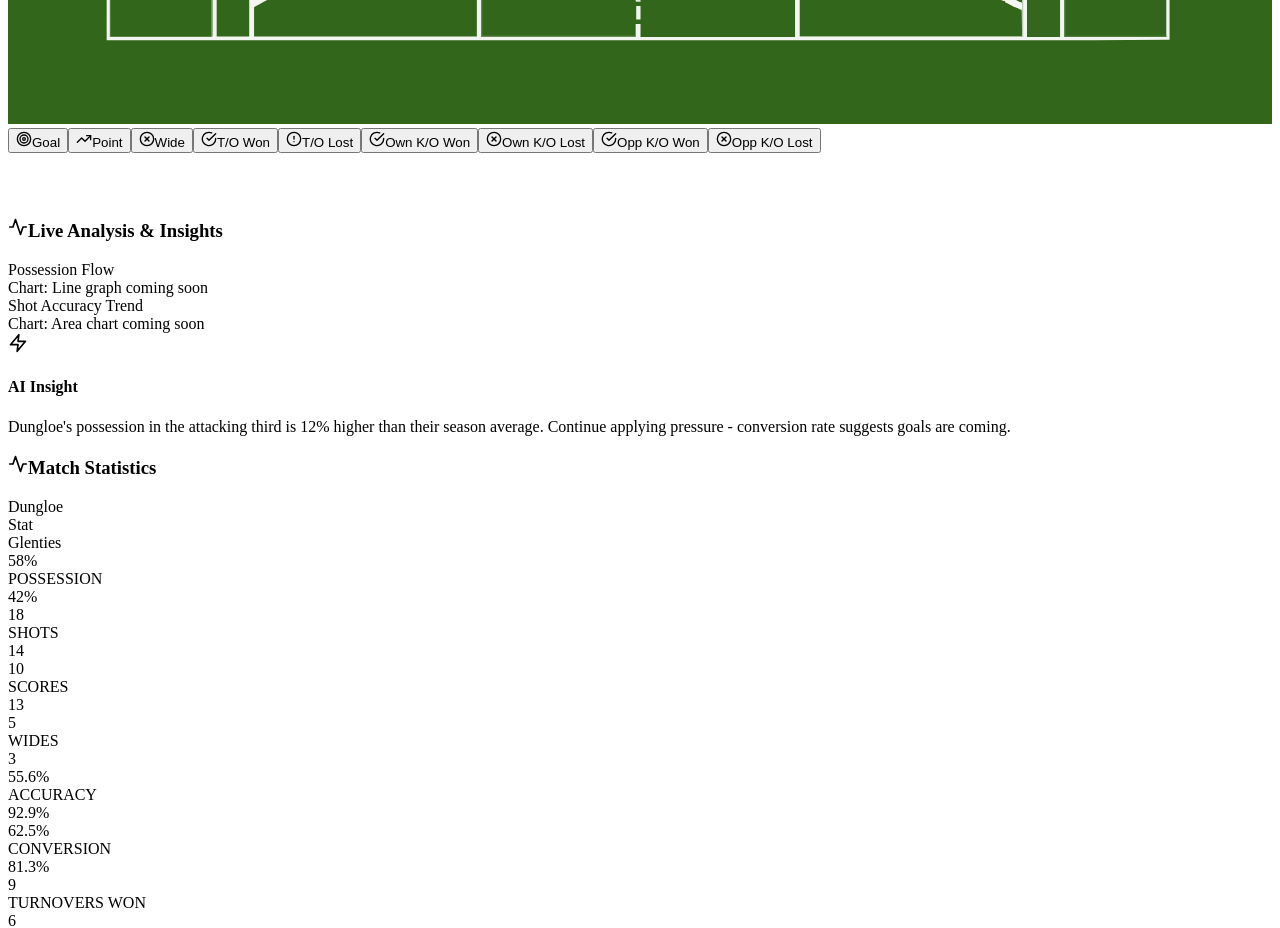
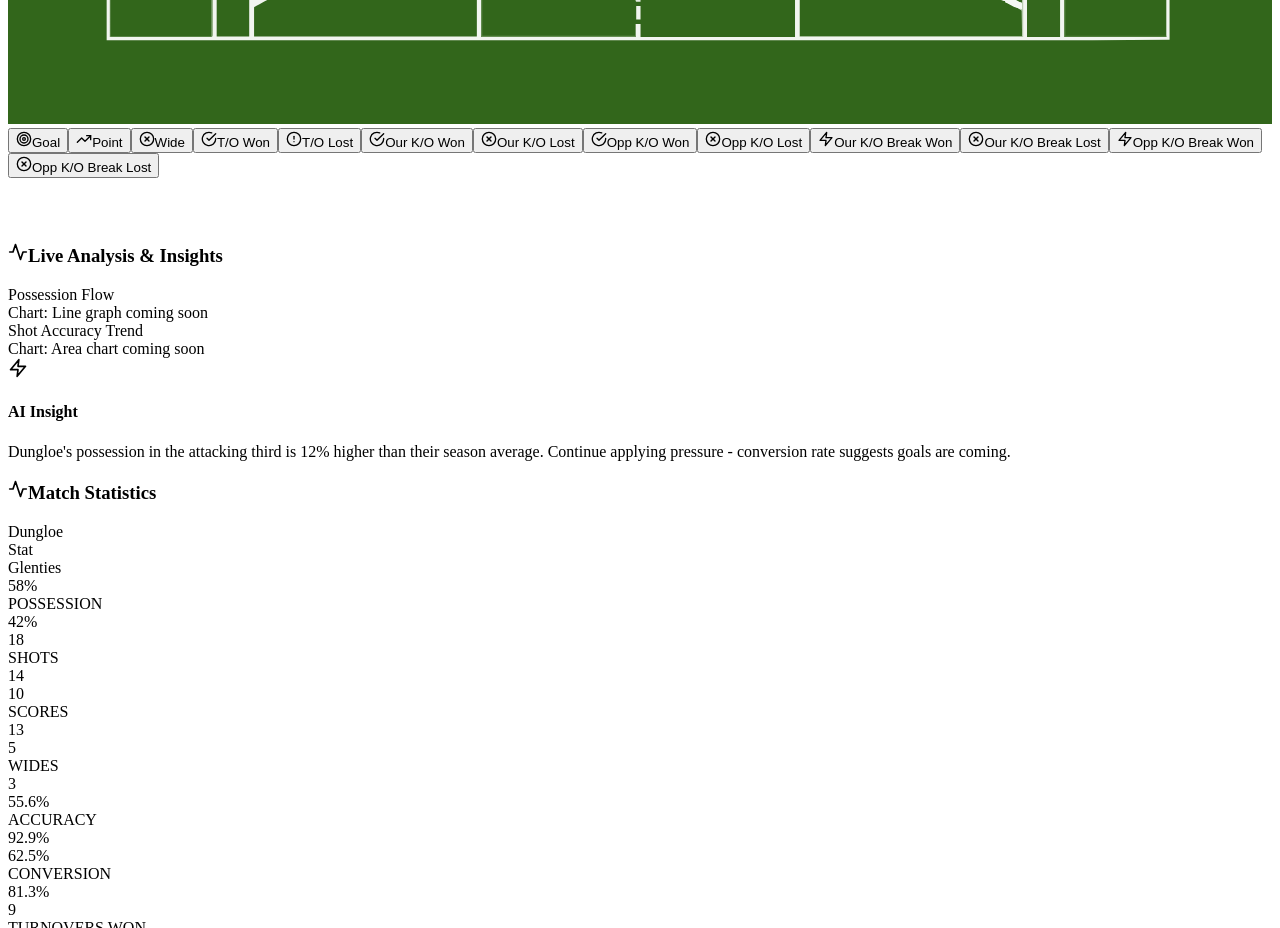
Before and after one commit to owenodgitpull/onestat-gaa-analytics, a React (Vite) app in the folder frontend/: page /match/new in a window 1280 px wide. Shown: the part 1400-2328 px from the top of the page. Built offline with nearby package versions, Linux system fonts and the light colour scheme; the HTML template or start-up script is replaced by a standard one.

Commit message:
feat: Add 4 kickout break buttons (Our/Opp Break Won/Lost)

```diff
--- a/frontend/src/components/PlayerSelectionModal.tsx
+++ b/frontend/src/components/PlayerSelectionModal.tsx
@@ -35,10 +35,14 @@ const EVENT_LABELS = {
   turnover: { title: 'Who Won?', icon: User, color: 'text-amber-400' },
   kickout: { title: 'Who Won?', icon: User, color: 'text-indigo-400' },
   wide: { title: 'Who Took?', icon: User, color: 'text-red-400' },
-  own_kickout_won: { title: 'Who Won Own Kickout?', icon: User, color: 'text-emerald-400' },
-  own_kickout_lost: { title: 'Who Lost Own Kickout?', icon: User, color: 'text-red-400' },
+  own_kickout_won: { title: 'Who Won Our Kickout?', icon: User, color: 'text-emerald-400' },
+  own_kickout_lost: { title: 'Who Lost Our Kickout?', icon: User, color: 'text-red-400' },
   opp_kickout_won: { title: 'Who Won Opposition Kickout?', icon: User, color: 'text-emerald-400' },
   opp_kickout_lost: { title: 'Who Lost Opposition Kickout?', icon: User, color: 'text-red-400' },
+  own_kickout_break_won: { title: 'Who Won Our Kickout Break?', icon: User, color: 'text-emerald-400' },
+  own_kickout_break_lost: { title: 'Who Lost Our Kickout Break?', icon: User, color: 'text-red-400' },
+  opp_kickout_break_won: { title: 'Who Won Opp Kickout Break?', icon: User, color: 'text-emerald-400' },
+  opp_kickout_break_lost: { title: 'Who Lost Opp Kickout Break?', icon: User, color: 'text-red-400' },
 }
 
 export default function PlayerSelectionModal({
--- a/frontend/src/pages/MatchRecording.tsx
+++ b/frontend/src/pages/MatchRecording.tsx
@@ -251,7 +251,7 @@ export default function MatchRecording() {
                   onClick={() => handleQuickAction(EventType.OWN_KICKOUT_WON)}
                 >
                   <CheckCircle size={16} />
-                  <span>Own K/O Won</span>
+                  <span>Our K/O Won</span>
                 </button>
 
                 <button
@@ -259,7 +259,7 @@ export default function MatchRecording() {
                   onClick={() => handleQuickAction(EventType.OWN_KICKOUT_LOST)}
                 >
                   <XCircle size={16} />
-                  <span>Own K/O Lost</span>
+                  <span>Our K/O Lost</span>
                 </button>
 
                 <button
@@ -276,6 +276,38 @@ export default function MatchRecording() {
                 >
                   <XCircle size={16} />
                   <span>Opp K/O Lost</span>
+                </button>
+
+                <button
+                  className="btn-primary !py-2 !px-4 flex items-center space-x-2 text-sm"
+                  onClick={() => handleQuickAction(EventType.OWN_KICKOUT_BREAK_WON)}
+                >
+                  <Zap size={16} />
+                  <span>Our K/O Break Won</span>
+                </button>
+
+                <button
+                  className="btn-primary !py-2 !px-4 flex items-center space-x-2 text-sm"
+                  onClick={() => handleQuickAction(EventType.OWN_KICKOUT_BREAK_LOST)}
+                >
+                  <XCircle size={16} />
+                  <span>Our K/O Break Lost</span>
+                </button>
+
+                <button
+                  className="btn-primary !py-2 !px-4 flex items-center space-x-2 text-sm"
+                  onClick={() => handleQuickAction(EventType.OPP_KICKOUT_BREAK_WON)}
+                >
+                  <Zap size={16} />
+                  <span>Opp K/O Break Won</span>
+                </button>
+
+                <button
+                  className="btn-primary !py-2 !px-4 flex items-center space-x-2 text-sm"
+                  onClick={() => handleQuickAction(EventType.OPP_KICKOUT_BREAK_LOST)}
+                >
+                  <XCircle size={16} />
+                  <span>Opp K/O Break Lost</span>
                 </button>
               </div>
             </div>
--- a/frontend/src/types/index.ts
+++ b/frontend/src/types/index.ts
@@ -95,6 +95,10 @@ export enum EventType {
   OWN_KICKOUT_LOST = 'own_kickout_lost',
   OPP_KICKOUT_WON = 'opp_kickout_won',
   OPP_KICKOUT_LOST = 'opp_kickout_lost',
+  OWN_KICKOUT_BREAK_WON = 'own_kickout_break_won',
+  OWN_KICKOUT_BREAK_LOST = 'own_kickout_break_lost',
+  OPP_KICKOUT_BREAK_WON = 'opp_kickout_break_won',
+  OPP_KICKOUT_BREAK_LOST = 'opp_kickout_break_lost',
   BREAKING_BALL_WON = 'breaking_ball_won',
   YELLOW_CARD = 'yellow_card',
   RED_CARD = 'red_card',
```
